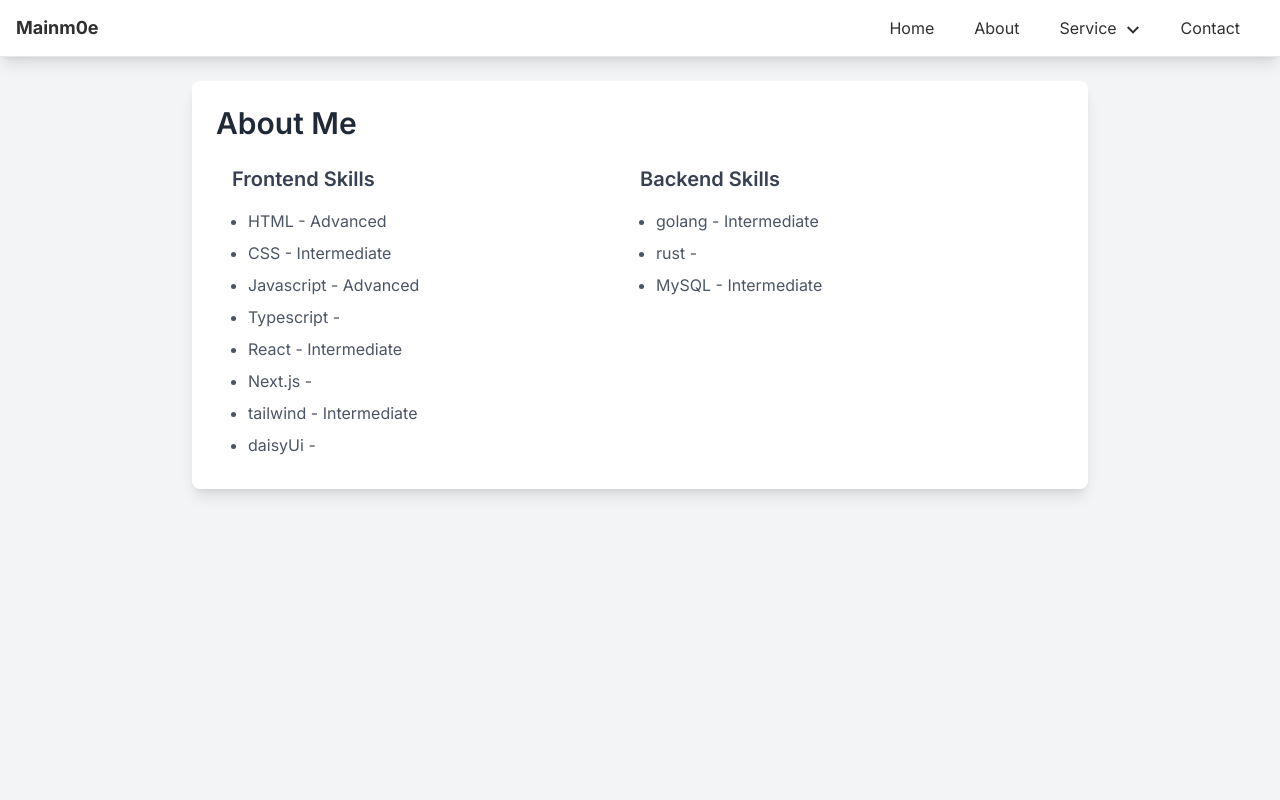
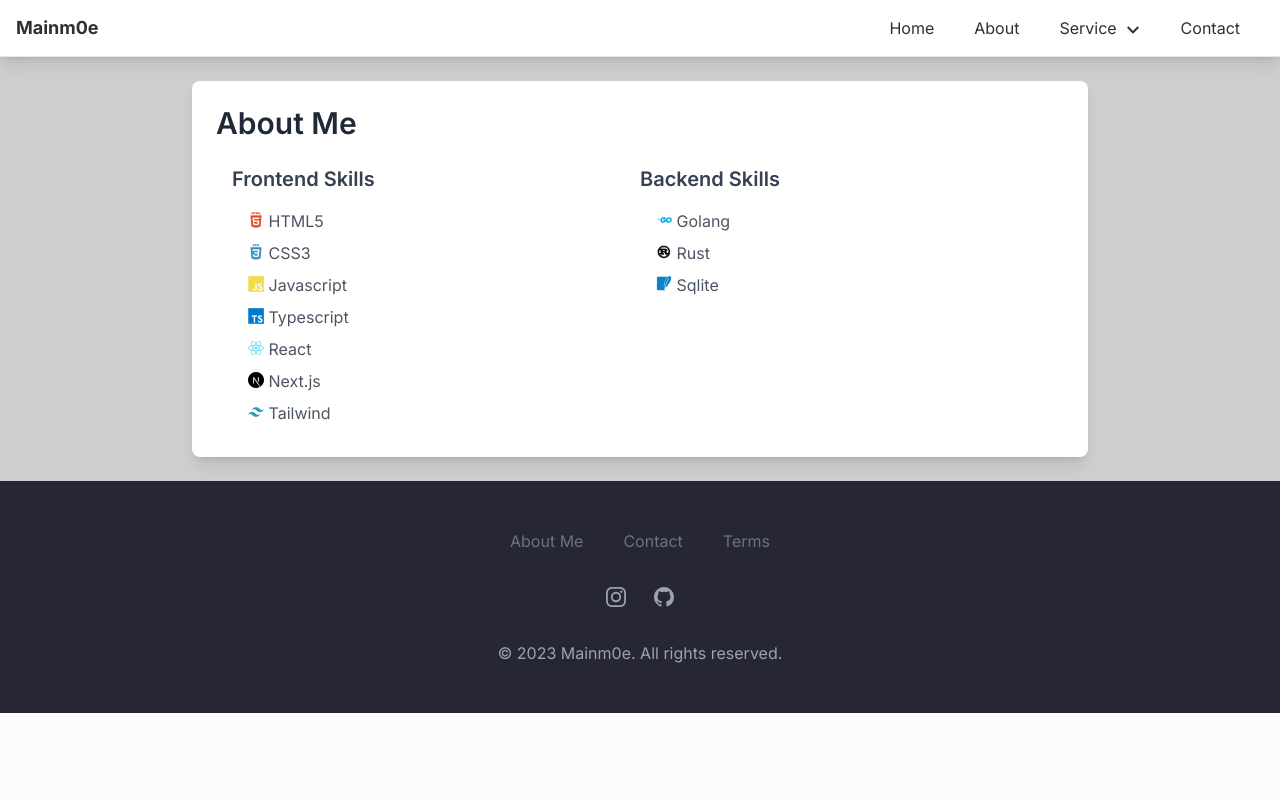
Before and after one commit to Mainm0e/mainm0e_page, a Next.js app: page /about_me in a window 1280 px wide. Shown: the top 800 px of the page. Built offline with nearby package versions, Linux system fonts and the light colour scheme.

Commit message:
update color palate

```diff
--- a/app/about_me/page.tsx
+++ b/app/about_me/page.tsx
@@ -1,56 +1,68 @@
 "use client";
-import { useState, useEffect } from 'react';
+import React, { useEffect, useState } from "react";
+
+interface Skill {
+  skill: string;
+  experience: string;
+  icon: string; // Icon class name or path
+}
+
+interface SkillData {
+  frontendSkills: Skill[];
+  backSkills: Skill[];
+}
 
 export default function AboutMe() {
-  // Sample frontend and backend skills
-  const [data, setData] = useState({
+  const [data, setData] = useState<SkillData>({
     frontendSkills: [],
     backSkills: [],
   });
 
   useEffect(() => {
-    // Fetch the JSON data from the file (adjust the path as needed)
-    fetch('./data/skills.json')
+    // Fetch the JSON data from the file
+    fetch("./data/skills.json")
       .then((response) => response.json())
-      .then((jsonData) => {
+      .then((jsonData: SkillData) => {
         // Set the data in state
         setData(jsonData);
       })
       .catch((error) => {
-        console.error('Error loading JSON data:', error);
+        console.error("Error loading JSON data:", error);
       });
   }, []);
 
   return (
-    <div className="bg-gray-100 min-h-screen p-6">
-      <div className="max-w-4xl mx-auto bg-white p-6 rounded-lg shadow-lg">
+    <div className="bg-secondary p-6">
+      <div className="max-w-4xl mx-auto bg-primary p-6 rounded-lg shadow-lg">
         <h1 className="text-3xl font-semibold text-gray-800 mb-6">About Me</h1>
         <div className="flex flex-col md:flex-row">
-
           {/* Frontend Skills (Right Side) */}
           <div className="md:w-1/2 pl-4">
-            <h2 className="text-xl font-semibold text-gray-700 mb-4">Frontend Skills</h2>
-            <ul className="list-disc pl-4">
+            <h2 className="text-xl font-semibold text-gray-700 mb-4">
+              Frontend Skills
+            </h2>
+            <ul className="list-none pl-4">
               {data.frontendSkills.map((skill, index) => (
                 <li key={index} className="text-gray-600 mb-2">
-                  {skill.skill} - {skill.experience}
+                  <i className={skill.icon}></i> {skill.skill}
                 </li>
               ))}
             </ul>
           </div>
 
-           {/* Backend Skills (Left Side) */}
-           <div className="md:w-1/2 pr-4">
-            <h2 className="text-xl font-semibold text-gray-700 mb-4">Backend Skills</h2>
-            <ul className="list-disc pl-4">
+          {/* Backend Skills (Left Side) */}
+          <div className="md:w-1/2 pr-4">
+            <h2 className="text-xl font-semibold text-gray-700 mb-4">
+              Backend Skills
+            </h2>
+            <ul className="list-none pl-4 ">
               {data.backSkills.map((skill, index) => (
                 <li key={index} className="text-gray-600 mb-2">
-                  {skill.skill} - {skill.experience}
+                  <i className={skill.icon}></i> {skill.skill}
                 </li>
               ))}
             </ul>
           </div>
-
         </div>
       </div>
     </div>
--- a/app/contact/OnlyContact.tsx
+++ b/app/contact/OnlyContact.tsx
@@ -1,7 +1,7 @@
 import Image from "next/image";
 export default function OnlyContact(props: {name: string, email: string, phone: string, imageUrl: string}){
   return (
-    <div className="bg-white shadow-md rounded-lg p-6 max-w-sm mx-auto">
+    <div className="bg-primary shadow-md rounded-lg p-6 max-w-sm mx-auto">
       <img
         src={props.imageUrl}
         alt={props.name}
--- a/app/contact/page.tsx
+++ b/app/contact/page.tsx
@@ -7,7 +7,8 @@ export default function Contact() {
 
   /* have right side and left side, right side for some text and right side for contact form */
   return (
-    <main className="bg-gray-100 min-h-screen flex items-center justify-center py-16 px-32">
+    <main className="bg-secondary  flex items-center justify-center py-16 px-32">
+       <div className=" bg-primary p-6 flex items-center justify-center rounded-lg shadow-lg">
       {/* Left side */}
       <div className="w-full md:w-1/2 text-center md:text-left px-8 md:px-16">
         <h1 className="text-4xl md:text-5xl font-extrabold text-gray-800">
@@ -27,6 +28,7 @@ export default function Contact() {
         imageUrl="./images/home.jpg"
       />
       </div>
+      </div>
     </main>
   );
 }
--- a/app/footer.tsx
+++ b/app/footer.tsx
@@ -4,7 +4,7 @@ export default function Footer() {
     return (
 /*
         <!-- Foooter --> */
-        <section className="bg-white">
+        <section className="bg-neutral">
             <div className="max-w-screen-xl px-4 py-12 mx-auto space-y-8 overflow-hidden sm:px-6 lg:px-8">
                 <nav className="flex flex-wrap justify-center -mx-5 -my-2">
                     <div className="px-5 py-2">
--- a/app/layout.tsx
+++ b/app/layout.tsx
@@ -17,6 +17,9 @@ export default function RootLayout({
 }) {
   return (
     <html lang="en" suppressHydrationWarning={true}>
+      <head>
+      <link rel="stylesheet" href="https://cdn.jsdelivr.net/gh/devicons/devicon@v2.15.1/devicon.min.css" />
+      </head>
       <body className={inter.className}>
       <Navbar/> {/* Pass the current path as a prop */}
         {children}
--- a/app/navbar.tsx
+++ b/app/navbar.tsx
@@ -5,7 +5,7 @@ interface NavbarProps {
 }
 function Navbar() {
   return (
-    <nav className="flex px-4 border-b md:shadow-lg items-center relative">
+    <nav className="bg-primary flex px-4 border-b md:shadow-lg items-center relative">
       <div className="text-lg font-bold md:py-0 py-4">Mainm0e</div>
       <ul className="md:px-2 ml-auto md:flex md:space-x-2 absolute md:relative top-full left-0 right-0">
         <li>
--- a/app/page.tsx
+++ b/app/page.tsx
@@ -2,8 +2,9 @@ import Image from "next/image";
 /* portfolio fullstact developer */
 export default function Home() {
     return (
-      <main className="bg-gray-100 min-h-screen flex items-center justify-center py-16 px-32">
+      <main className="bg-secondary  flex items-center justify-center py-8 px-32">
       {/* Left side */}
+      <div className=" bg-primary p-6 flex items-center justify-center rounded-lg shadow-lg">
       <div className="w-full md:w-1/2 text-center md:text-left px-8 md:px-16">
         <h1 className="text-4xl md:text-5xl font-extrabold text-gray-800">
           Hi, I'm <span className="text-blue-500">Adithep</span>
@@ -17,6 +18,7 @@ export default function Home() {
       <div className="w-1/2 flex items-center justify-center">
         <Image src="/images/home.jpg" alt="welcome" width={500} height={500} className="rounded-full" />
       </div>
+    </div>
     </main>
     );
 }
--- a/public/data/skills.json
+++ b/public/data/skills.json
@@ -1,48 +1,54 @@
 {
     "frontendSkills": [{
-            "skill": "HTML",
-            "experience": "Advanced"
+            "skill": "HTML5",
+            "experience": "Advanced",
+            "icon": "devicon-html5-plain-wordmark colored"
         },
         {
-            "skill": "CSS",
-            "experience": "Intermediate"
+            "skill": "CSS3",
+            "experience": "Intermediate",
+            "icon": "devicon-css3-plain-wordmark colored"
         },
         {
             "skill": "Javascript",
-            "experience": "Advanced"
+            "experience": "Advanced",
+            "icon": "devicon-javascript-plain colored"
         },
         {
             "skill": "Typescript",
-            "experience": ""
+            "experience": "",
+            "icon": "devicon-typescript-plain colored"
         },
         {
             "skill": "React",
-            "experience": "Intermediate"
+            "experience": "Intermediate",
+            "icon": "devicon-react-original colored"
         },
         {
             "skill": "Next.js",
-            "experience": ""
+            "experience": "",
+            "icon": "devicon-nextjs-original colored"
         },
         {
-            "skill": "tailwind",
-            "experience": "Intermediate"
-        },
-        {
-            "skill": "daisyUi",
-            "experience": ""
+            "skill": "Tailwind",
+            "experience": "Intermediate",
+            "icon": "devicon-tailwindcss-plain colored"
         }
     ],
     "backSkills": [{
-            "skill": "golang",
-            "experience": "Intermediate"
+            "skill": "Golang",
+            "experience": "Intermediate",
+            "icon": "devicon-go-original-wordmark colored"
         },
         {
-            "skill": "rust",
-            "experience": ""
+            "skill": "Rust",
+            "experience": "",
+            "icon": "devicon-rust-plain colored"
         },
         {
-            "skill": "MySQL",
-            "experience": "Intermediate"
+            "skill": "Sqlite",
+            "experience": "Intermediate",
+            "icon": "devicon-sqlite-plain colored"
         }
     ]
 }
--- a/tailwind.config.ts
+++ b/tailwind.config.ts
@@ -13,29 +13,41 @@ const config: Config = {
         "gradient-conic":
           "conic-gradient(from 180deg at 50% 50%, var(--tw-gradient-stops))",
       },
+      colors: {
+        /* primary,secondary 60%  */
+        /* accent, neutral 30%*/
+        /* base-100 10% */
+        "primary": "#FFFFFF",
+        "secondary": "#CECECE",
+        "accent": "#A6A6A8",
+        "neutral": "#272635",
+        "base-100": "0075F2",
+
+      },
     },
   },
   daisyui: {
     themes: [
       {
         mytheme: {
-          primary: "#570df8",
 
-          secondary: "#f000b8",
+"primary": "#fccf9c",
 
-          accent: "#1dcdbc",
+"secondary": "#2c9ba3",
 
-          neutral: "#2b3440",
+"accent": "#bc5c20",
 
-          "base-100": "#ffffff",
+"neutral": "#1a1424",
 
-          info: "#3abff8",
+"base-100": "#fcfcfd",
 
-          success: "#36d399",
+"info": "#59a4c9",
 
-          warning: "#fbbd23",
+"success": "#18c3a4",
 
-          error: "#f87272",
+"warning": "#c56e11",
+
+"error": "#fc2c6a",
         },
       },
     ],
```
